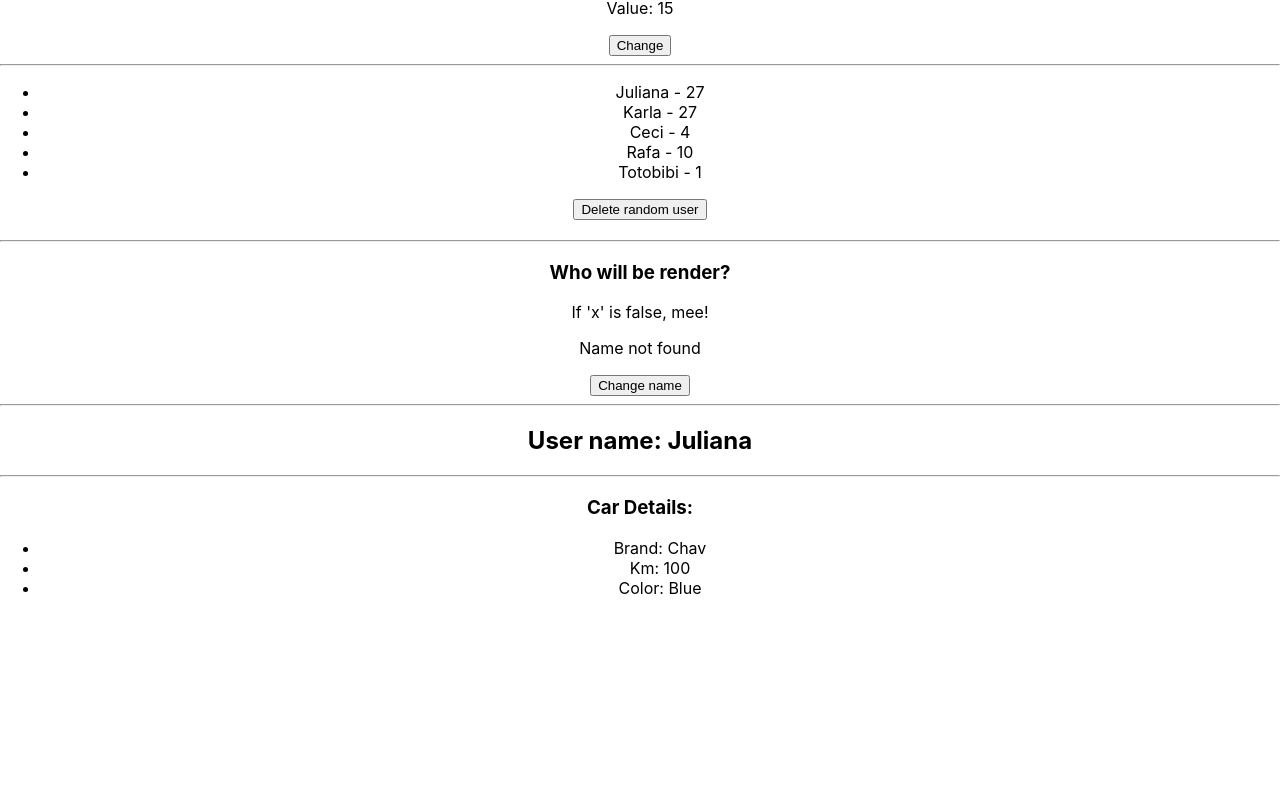
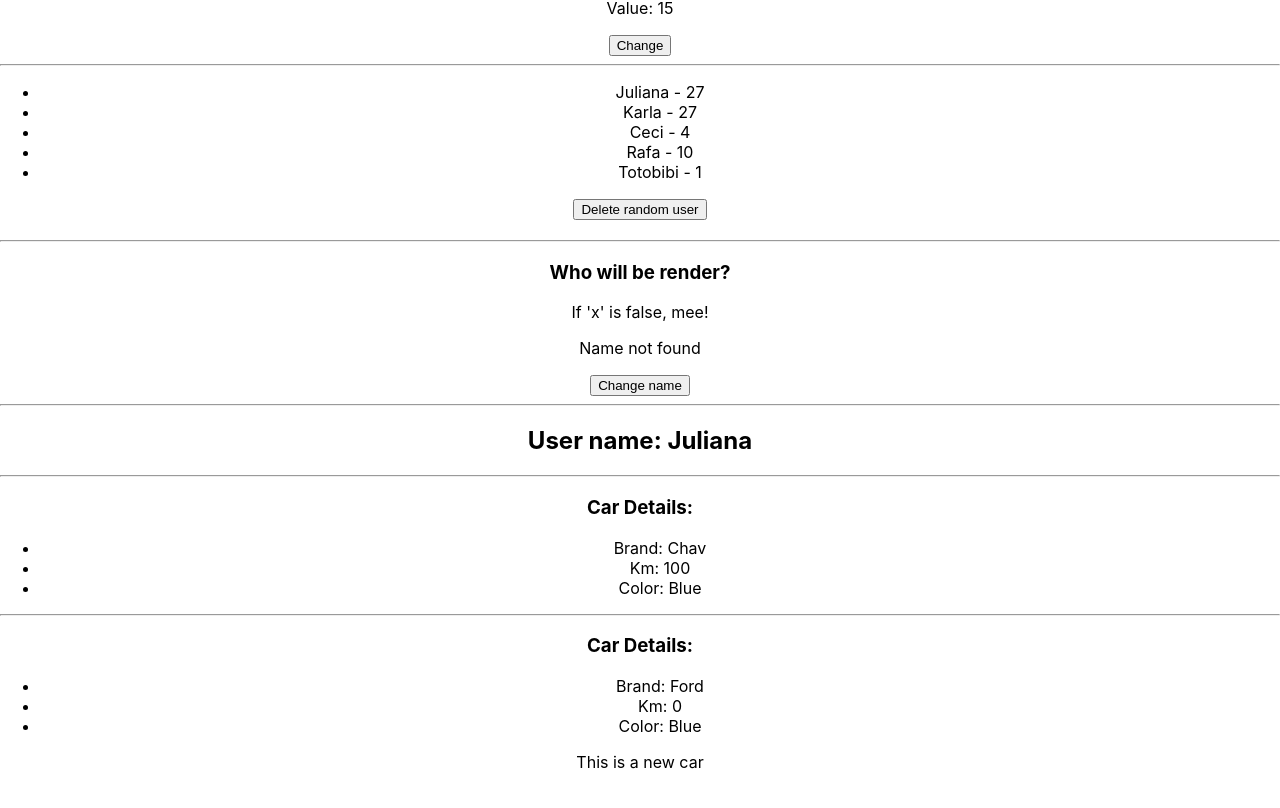
Before and after one commit to WeltonAM/React_HoraDeCodar, a React (Create React App) app in the folder 02_advancing/: page / in a window 1280 px wide. Shown: the part 602-1410 px from the top of the page. Before the commit the page ends 1300 px from the top, so only its background shows below. Built offline with nearby package versions, Linux system fonts and the light colour scheme.

Commit message:
Reuse comp

```diff
--- a/02_advancing/src/App.js
+++ b/02_advancing/src/App.js
@@ -25,7 +25,9 @@ function App() {
 
       <ShowUserName name="Juliana" />
 
-      <CarDetails brand="Chav" km={100.000} color="Blue" />
+      <CarDetails brand="Chav" km={100.000} color="Blue" newCar={false} />
+
+      <CarDetails brand="Ford" km={0} color="Blue" newCar={true} />
 
     </div>
   );
--- a/02_advancing/src/components/CarDetails.js
+++ b/02_advancing/src/components/CarDetails.js
@@ -1,6 +1,6 @@
 import React from 'react'
 
-const CarDetails = ({ brand, km, color }) => {
+const CarDetails = ({ brand, km, color, newCar }) => {
     return (
         <div>
             <hr />
@@ -11,6 +11,7 @@ const CarDetails = ({ brand, km, color }) => {
                 <li>Km: {km}</li>
                 <li>Color: {color}</li>
             </ul>
+            {newCar && <p>This is a new car</p>}
         </div>
     )
 }
```
